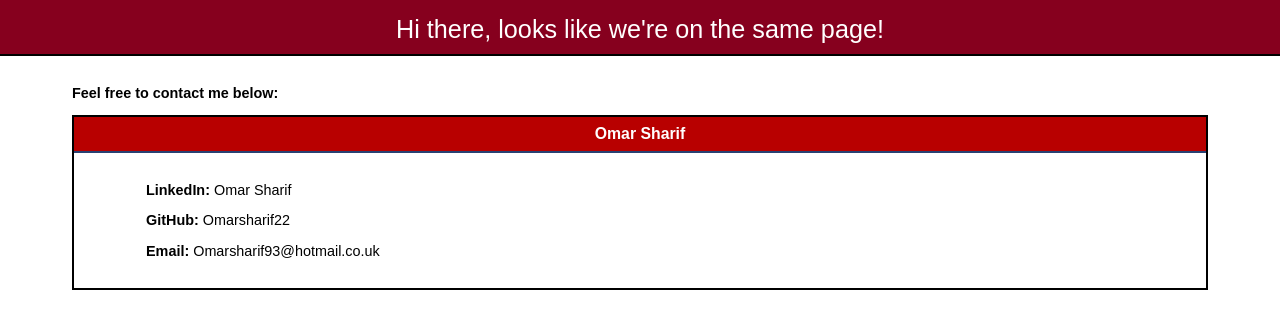
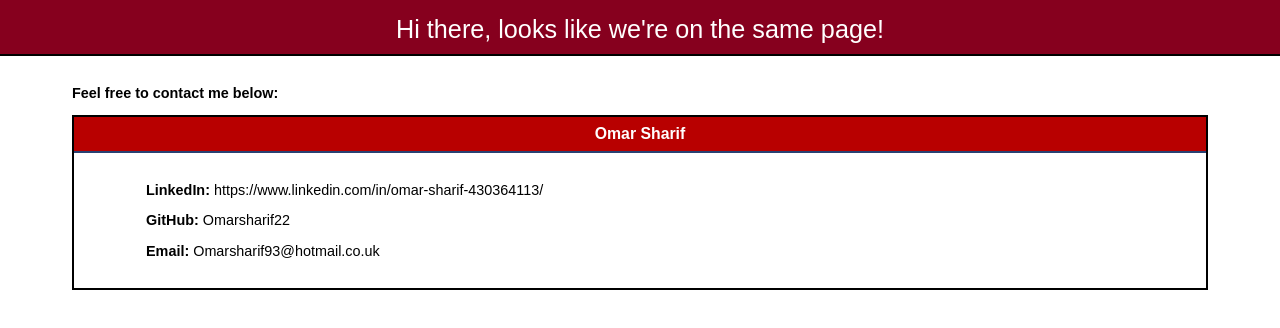
Before and after one commit to omarsharif22/myHTML, a plain HTML site: page index.html in a window 1280 px wide. Drawn offline with Linux system fonts and the light colour scheme.

Commit message:
Update index.html

```diff
--- a/index.html
+++ b/index.html
@@ -82,7 +82,7 @@
             <div class="alert">
                 <h2>Omar Sharif</h2>
                 <div class="content">
-                    <p><strong>LinkedIn:</strong> Omar Sharif</p>
+                    <p><strong>LinkedIn:</strong> https://www.linkedin.com/in/omar-sharif-430364113/</p>
 
                     <p><strong>GitHub:</strong> Omarsharif22</p>
 
```
